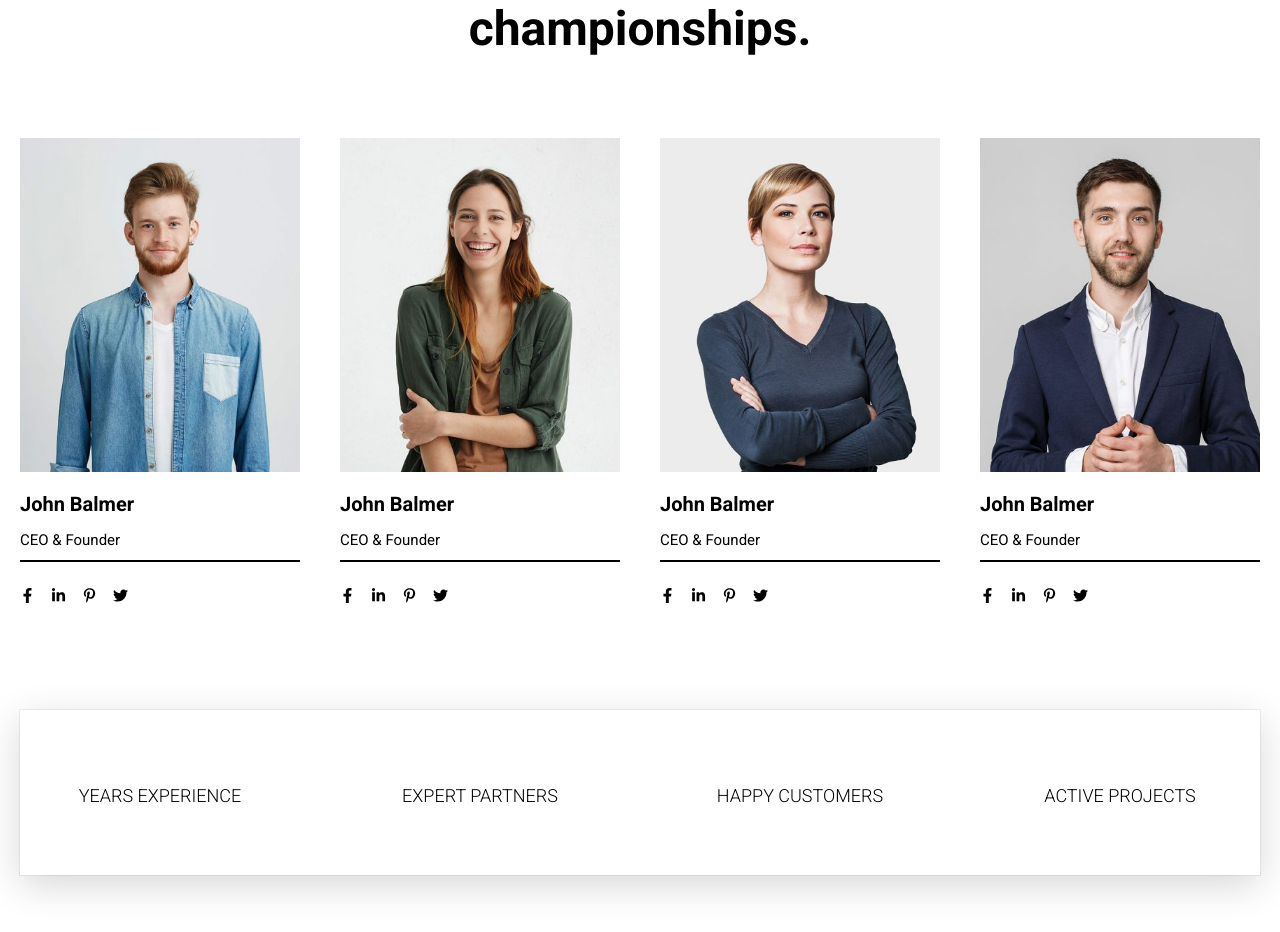
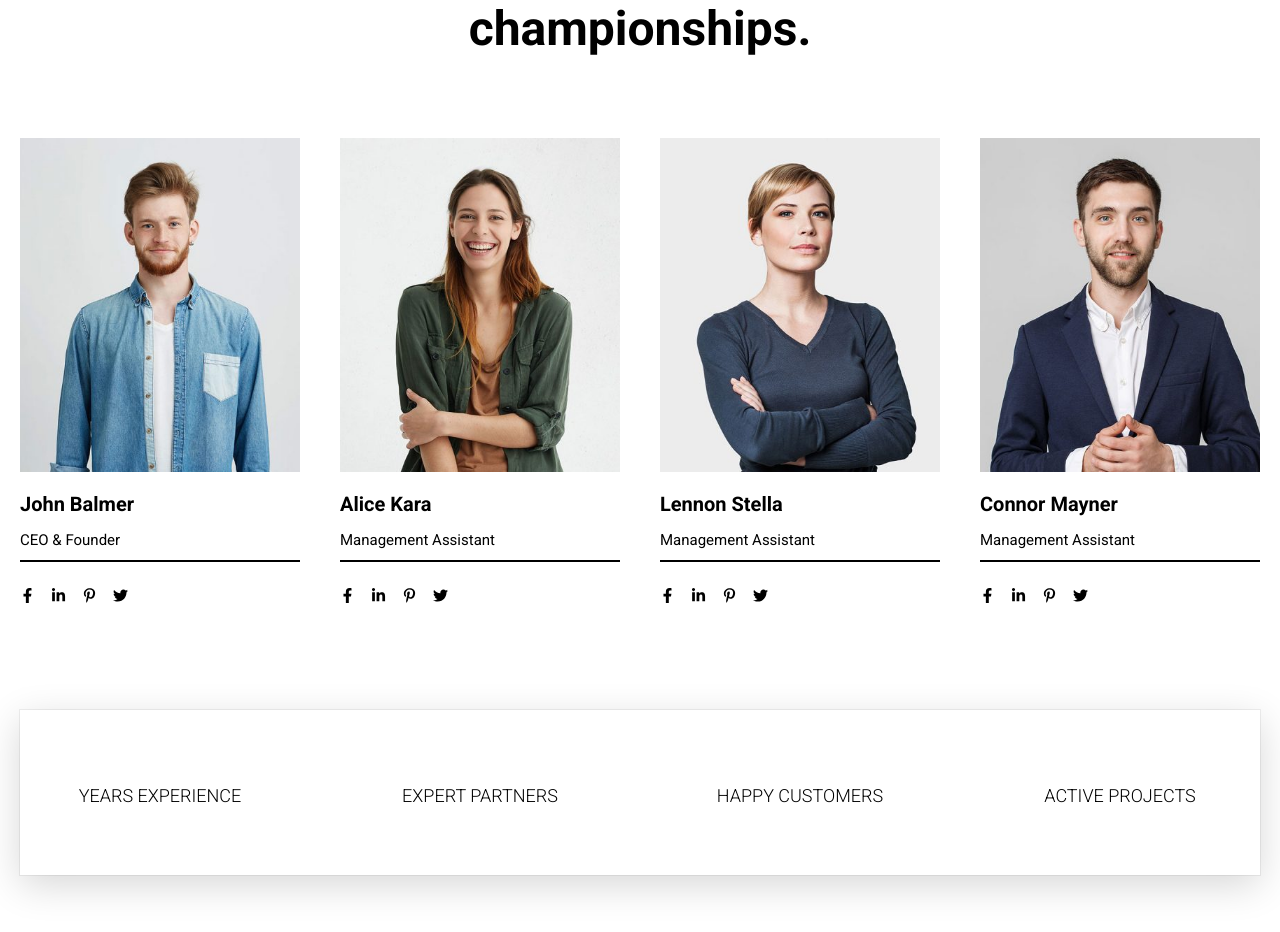
Before and after one commit to sajibhn/saj-arc, a React (Create React App) app: page / in a window 1280 px wide. Shown: the part 3241-4173 px from the top of the page. Built offline with nearby package versions, Linux system fonts and the light colour scheme.

Commit message:
made team section dynamic

```diff
--- a/src/components/home/components/team/TeamMembers.jsx
+++ b/src/components/home/components/team/TeamMembers.jsx
@@ -1,101 +1,41 @@
-import React from 'react'
+import React, { useState } from 'react'
 import { FaFacebookF, FaLinkedinIn, FaPinterestP, FaTwitter } from 'react-icons/fa'
+import { teamData } from '../../../../data/teamData'
 
 const TeamMembers = () => {
+    const [datas, setDatas] = useState(teamData)
     return (
         <div className="team__content grid">
-            <div className="team__data">
+
+            {datas.map((data) => {
+                const { id, image, name, role, facebook, linkedin, pinterest, twitter } = data
+                return (
+                    <div className="team__data" key={id}>
                         <div className="team__data__img">
-                    <img src="./images/home/team-1.jpg" alt="" />
+                            <img src={image} alt="" />
                         </div>
                         <div className="team__data__body">
-                    <h3>John Balmer</h3>
-                    <span>CEO & Founder</span>
+                            <h3>{name}</h3>
+                            <span>{role}</span>
                             <div className="team__social">
-                        <a href="/">
+                                <a href={facebook}>
                                     <FaFacebookF />
                                 </a>
-                        <a href="/">
+                                <a href={linkedin}>
                                     <FaLinkedinIn />
                                 </a>
-                        <a href="/">
+                                <a href={pinterest}>
                                     <FaPinterestP />
                                 </a>
-                        <a href="/">
+                                <a href={twitter}>
                                     <FaTwitter />
                                 </a>
                             </div>
                         </div>
                     </div>
-            <div className="team__data">
-                <div className="team__data__img">
-                    <img src="./images/home/team-2.jpg" alt="" />
-                </div>
-                <div className="team__data__body">
-                    <h3>John Balmer</h3>
-                    <span>CEO & Founder</span>
-                    <div className="team__social">
-                        <a href="/">
-                            <FaFacebookF />
-                        </a>
-                        <a href="/">
-                            <FaLinkedinIn />
-                        </a>
-                        <a href="/">
-                            <FaPinterestP />
-                        </a>
-                        <a href="/">
-                            <FaTwitter />
-                        </a>
-                    </div>
-                </div>
-            </div>
-            <div className="team__data">
-                <div className="team__data__img">
-                    <img src="./images/home/team-3.jpg" alt="" />
-                </div>
-                <div className="team__data__body">
-                    <h3>John Balmer</h3>
-                    <span>CEO & Founder</span>
-                    <div className="team__social">
-                        <a href="/">
-                            <FaFacebookF />
-                        </a>
-                        <a href="/">
-                            <FaLinkedinIn />
-                        </a>
-                        <a href="/">
-                            <FaPinterestP />
-                        </a>
-                        <a href="/">
-                            <FaTwitter />
-                        </a>
-                    </div>
-                </div>
-            </div>
-            <div className="team__data">
-                <div className="team__data__img">
-                    <img src="./images/home/team-4.jpg" alt="" />
-                </div>
-                <div className="team__data__body">
-                    <h3>John Balmer</h3>
-                    <span>CEO & Founder</span>
-                    <div className="team__social">
-                        <a href="/">
-                            <FaFacebookF />
-                        </a>
-                        <a href="/">
-                            <FaLinkedinIn />
-                        </a>
-                        <a href="/">
-                            <FaPinterestP />
-                        </a>
-                        <a href="/">
-                            <FaTwitter />
-                        </a>
-                    </div>
-                </div>
-            </div>
+                )
+            })}
+
         </div>
     )
 }
--- /dev/null
+++ b/src/data/teamData.js
@@ -0,0 +1,42 @@
+export const teamData = [
+    {
+        id: 1,
+        image: './images/home/team-1.jpg',
+        name: 'John Balmer',
+        role: 'CEO & Founder',
+        facebook: 'https://www.facebook.com/',
+        linkedin: 'https://www.linkedin.com/',
+        pinterest: 'https://www.pinterest.com/',
+        twitter: 'https://twitter.com/'
+    },
+    {
+        id: 2,
+        image: './images/home/team-2.jpg',
+        name: 'Alice Kara',
+        role: 'Management Assistant',
+        facebook: 'https://www.facebook.com/',
+        linkedin: 'https://www.linkedin.com/',
+        pinterest: 'https://www.pinterest.com/',
+        twitter: 'https://twitter.com/'
+    },
+    {
+        id: 3,
+        image: './images/home/team-3.jpg',
+        name: 'Lennon Stella',
+        role: 'Management Assistant',
+        facebook: 'https://www.facebook.com/',
+        linkedin: 'https://www.linkedin.com/',
+        pinterest: 'https://www.pinterest.com/',
+        twitter: 'https://twitter.com/'
+    },
+    {
+        id: 4,
+        image: './images/home/team-4.jpg',
+        name: 'Connor Mayner',
+        role: 'Management Assistant',
+        facebook: 'https://www.facebook.com/',
+        linkedin: 'https://www.linkedin.com/',
+        pinterest: 'https://www.pinterest.com/',
+        twitter: 'https://twitter.com/'
+    }
+]
```
Lines whose indentation alone changed are shown as unchanged.
